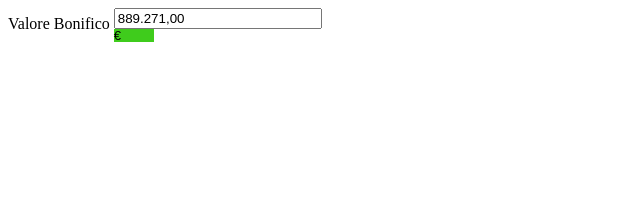
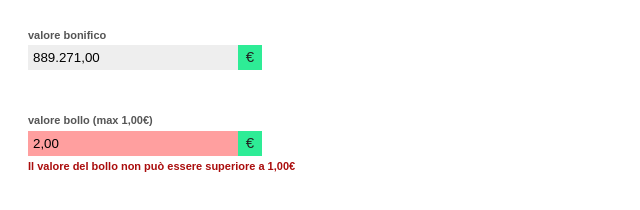
Before and after one commit to lorenaramonda/simple-web-components-with-manipulation, a website built with webpack: page docs/index.html in a window 1280 px wide. Shown: the whole page, without its empty margins (0-640 px from the left). Built offline with nearby package versions, Linux system fonts and the light colour scheme.

Commit message:
complete webcomponent example

```diff
--- a/docs/index.html
+++ b/docs/index.html
@@ -10,8 +10,9 @@
     </head>
     <body>
 
-        <label>Valore Bonifico</label>
-        <mydesignsystem-input-currency name="valore-bonifico" num="889271"></mydesignsystem-input-currency>
+        <mydesignsystem-input-currency name="valore-bonifico" num="889271" label="valore bonifico"></mydesignsystem-input-currency>
+
+        <mydesignsystem-input-currency name="valore-bollo" num="2" error="Il valore del bollo non può essere superiore a 1,00€" label="valore bollo (max 1,00€)"></mydesignsystem-input-currency>
 
         <script>
             var element = document.querySelector("mydesignsystem-input-currency[name='valore-bonifico']");
--- a/src/InputCurrency/InputCurrency.js
+++ b/src/InputCurrency/InputCurrency.js
@@ -14,9 +14,6 @@ const emitChangeValue = (element) => {
 
 const bindInputEvents = (element, input) => {
 
-
-
-    console.log("hello!");
     input.addEventListener("blur", () => {
         const transformedInput = input.value.replace(/\D,/g, "");
         const sanitizedInput = !isNaN(parseFloat(transformedInput)) ? transformedInput : "0";
@@ -46,8 +43,17 @@ class InputCurrency extends HTMLElement {
         return [
             "disabled",
             "error",
-            "num"
+            "num",
+            "label"
         ];
+    }
+
+    get label () {
+        return this.getAttribute("label");
+    }
+
+    set label(newValue) {
+        this.setAttribute("label", newValue);
     }
 
     get num () {
@@ -71,15 +77,11 @@ class InputCurrency extends HTMLElement {
     }
 
     get error () {
-        return this.hasAttribute("error");
+        return this.getAttribute("error");
     }
 
     set error (newValue) {
-        if (newValue) {
-            this.setAttribute("error", "");
-        } else {
-            this.removeAttribute("error");
-        }
+        this.setAttribute("error", newValue);
     }
 
     connectedCallback () {
@@ -92,11 +94,22 @@ class InputCurrency extends HTMLElement {
         }
     }
 
-    setError(input){
+    setLabel(label){
+        if(this.label){
+            label.innerText = this.label;
+        }else{
+            label.innerText = "";
+        }
+    }
+
+    setError(input, error){
+
         if(this.error){
-            input.classList.add("input-style1-danger");
+            input.classList.add("mds-input-currency__input--error");
+            error.innerText = this.error;
         }else{
-            input.classList.remove("input-style1-danger");
+            input.classList.remove("mds-input-currency__input--error");
+            error.innerText = "";
         }
     }
 
@@ -107,6 +120,8 @@ class InputCurrency extends HTMLElement {
     attributeChangedCallback (name) {
         window.requestAnimationFrame(() => {
             const input = this.querySelector("input");
+            const label = this.querySelector("label");
+            const error = this.querySelector(".mds-input-currency__error");
 
             if(!input){
                 return;
@@ -115,8 +130,10 @@ class InputCurrency extends HTMLElement {
             switch(name){
             case "num":
                 return this.setValue(input);
+            case "label":
+                return this.setLabel(label);
             case "error":
-                return this.setError(input);
+                return this.setError(input, error);
             case "disabled":
                 return this.setDisabled(input);
             }
@@ -127,10 +144,13 @@ class InputCurrency extends HTMLElement {
 
         const child = domUtils.htmlToDomElement(template);
         const domInputElement = child.querySelector("input");
+        const domLabelElement = child.querySelector("label");
+        const domErrorElement = child.querySelector(".mds-input-currency__error");
 
         this.setDisabled(domInputElement);
-        this.setError(domInputElement);
+        this.setError(domInputElement, domErrorElement);
         this.setValue(domInputElement);
+        this.setLabel(domLabelElement);
         bindInputEvents(this, domInputElement);
 
         domUtils.nextTick().then(() => {
--- a/src/InputCurrency/InputCurrency.tpl.html
+++ b/src/InputCurrency/InputCurrency.tpl.html
@@ -1,4 +1,6 @@
 <div class="mds-input-currency">
+    <label class="mds-input-currency__label"></label>
     <input class="mds-input-currency__input" type="text" maxlength="50">
     <div class="mds-input-currency__appendix">€</div>
+    <div class="mds-input-currency__error"></div>
 </div>
--- a/src/InputCurrency/_InputCurrency.scss
+++ b/src/InputCurrency/_InputCurrency.scss
@@ -1,28 +1,61 @@
+$mds-input-currency__appendix-background-color:  #2eec96;
+$mds-input-currency__appendix-color:  #222222;
+$mds-input-currency__input-background-color:  #EEEEEE;
+$mds-input-currency__input--error-background-color:  #ff9f9f;
+$mds-input-currency__error-color:  #aa0d0d;
+$mds-input-currency__label-color:  #555555;
+
+
 .mds-input-currency {
-
+    padding-top: 20px;
     font-family: Arial, Helvetica, sans-serif;
-    border: 1px solid #1ccce3;
     margin:0;
 	border:0;
-	padding:0;
+	padding: 20px;
 	display:inline-block;
 	vertical-align:middle;
 	white-space:normal;
 	background:none;
-	line-height:1;
+	line-height:1.3;
     font-size:13px;
+    max-width: 300px;
+    display: flex;
+    flex-flow: row wrap;
 
-    max-width: 300px;
-
-    &--danger {
-        border-top: #ff0303;
+    &__input {
+        margin:0;
+        border:0;
+        padding:5px;
+        background-color: $mds-input-currency__input-background-color;
+        &--error {
+            background-color: $mds-input-currency__input--error-background-color;
+        }
     }
 
-    &__input {
-        width: 200px;
+    &__label {
+        font-size: 11px;
+        display: block;
+        flex: 1 100%;
+        color: $mds-input-currency__label-color;
+        font-weight: bold;
+        padding-bottom: 3px;
     }
+
+    &__error {
+        font-size: 11px;
+        display: block;
+        flex: 1 100%;
+        color: $mds-input-currency__error-color;
+        font-weight: bold;
+        padding-top: 3px;
+    }
+
     &__appendix {
-        width: 40px;
-        background-color: #3fcc1c;
+        width: 20px;
+        text-align: center;
+        font-size: 15px;
+        padding: 2px;
+        color: $mds-input-currency__appendix-color;
+        background-color: $mds-input-currency__appendix-background-color;
     }
 }
--- a/src/utils/utils.js
+++ b/src/utils/utils.js
@@ -11,10 +11,3 @@ export const toNumber = (c) => {
     if (!Number.isFinite(n)) return 0;
     return n;
 };
-
-export const validUrl = (str) => {
-    if ((str) && (!str.match(/^[a-zA-Z]+:\/\//))) {
-        str = "http://" + str;
-    }
-    return str;
-};
```
